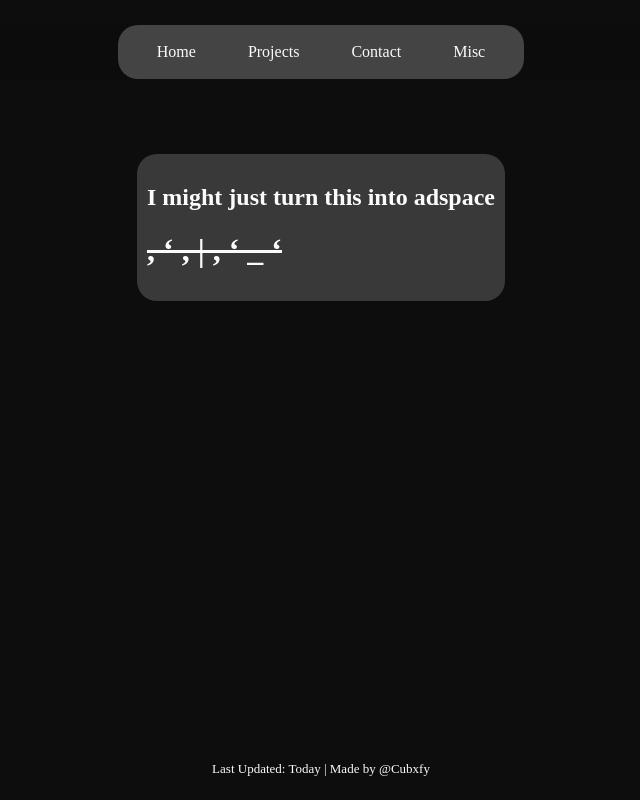
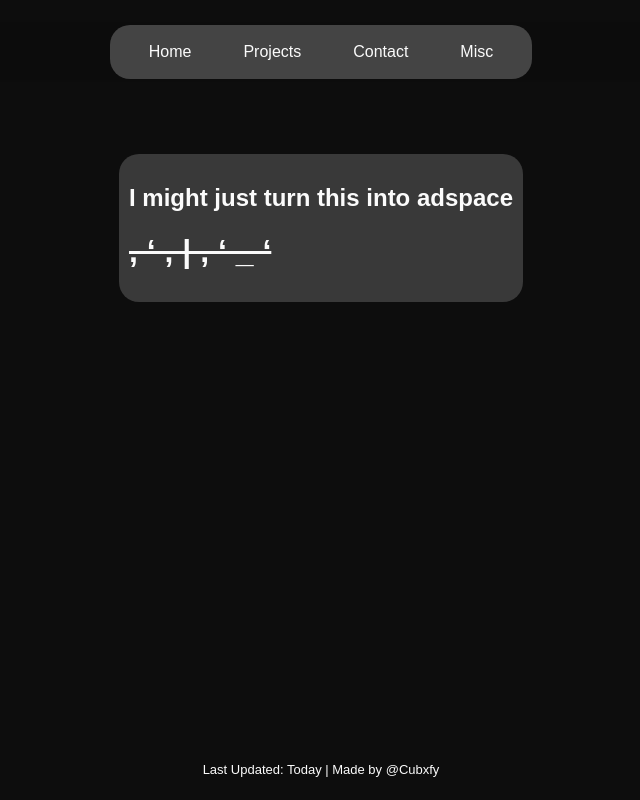
Before and after one commit to Cubxfy/cubxfy.github.io, a plain HTML site: page misc.html in a window 1280 px wide. Shown: the whole page, without its empty margins (319-959 px from the left). Drawn offline with Linux system fonts and the light colour scheme.

Commit message:
sansserif font family

```diff
--- a/misc.html
+++ b/misc.html
@@ -26,7 +26,7 @@
     <div class="topbar">
         <nav class="navbar sticky">
             <ul>
-                <li><a href="indexd.html">Home</a></li>
+                <li><a href="index.html">Home</a></li>
                 <li><a href="projects.html">Projects</a></li>
                 <li><a href="contact.html">Contact</a></li>
                 <li><a href="misc.html">Misc</a></li>
--- a/style.css
+++ b/style.css
@@ -1,4 +1,5 @@
 body {
+  font-family:Arial, Helvetica, sans-serif;
   display: flex;
   flex-direction: column;
   min-height: 100dvh;
```
